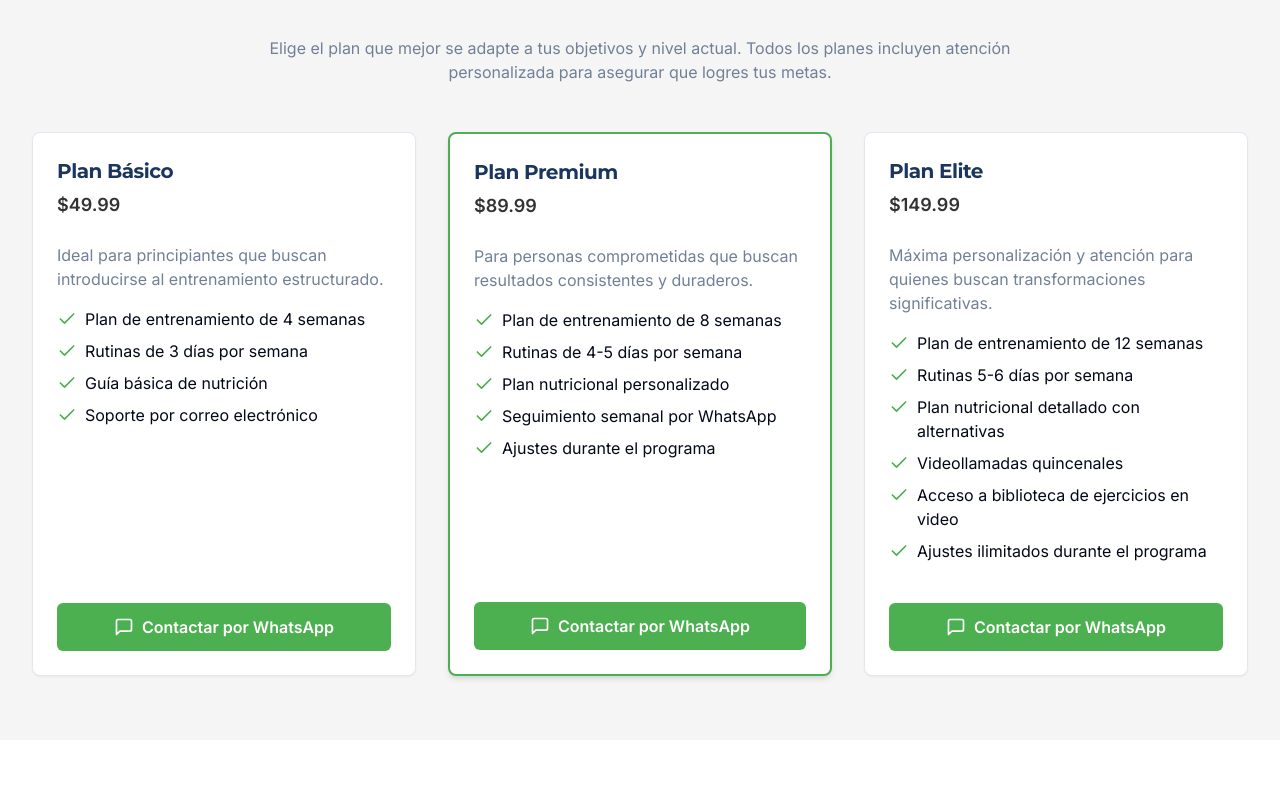
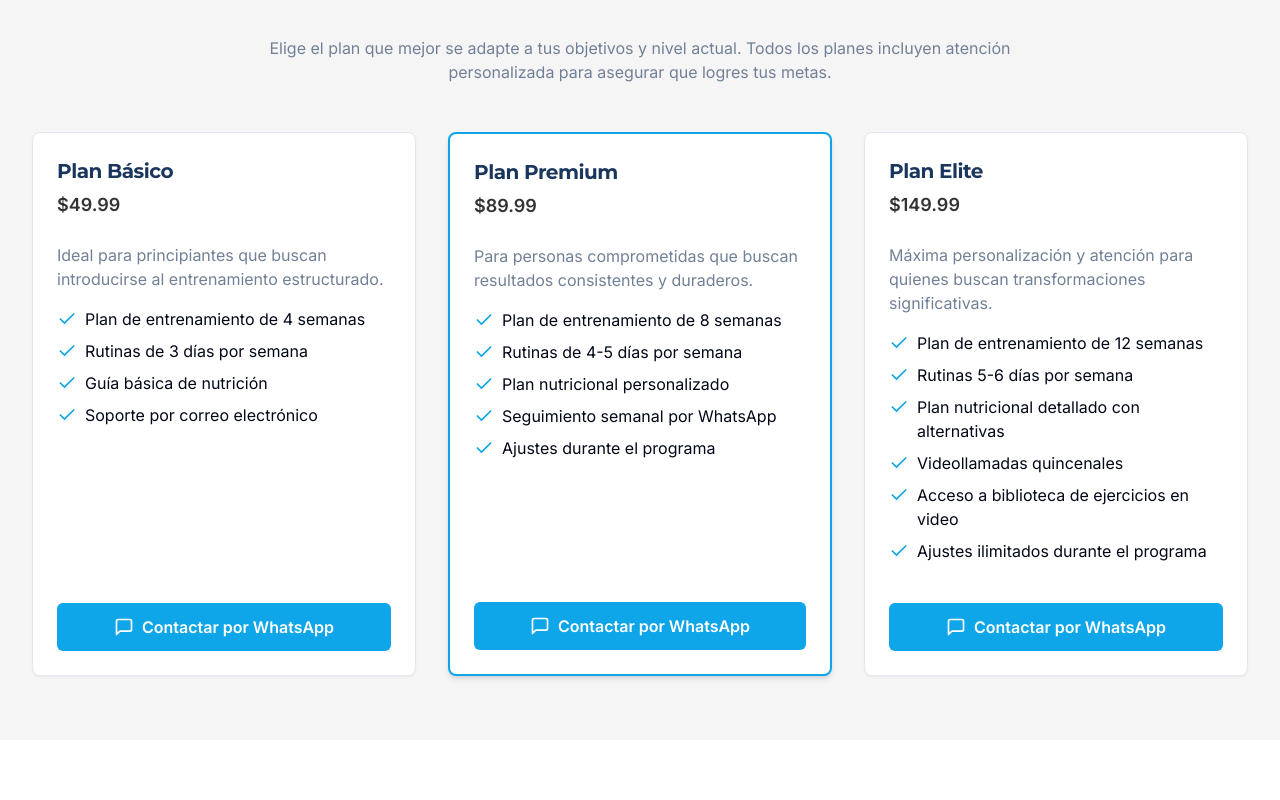
Before and after one commit to Ivorra-1996/landing-creativa, a React (Vite) app: page / in a window 1280 px wide. Shown: the part 900-1700 px from the top of the page. Built offline with nearby package versions, Linux system fonts and the light colour scheme.

Commit message:
Change accent color
Change the accent color from green to a matte blue.

```diff
--- a/tailwind.config.ts
+++ b/tailwind.config.ts
@@ -1,4 +1,3 @@
-
 import type { Config } from "tailwindcss";
 
 export default {
@@ -66,7 +65,7 @@ export default {
 				// Custom colors for fitness landing page
 				fitness: {
 					primary: '#1A365D',    // Dark blue
-					accent: '#4CAF50',     // Green
+					accent: '#0EA5E9',     // Matte blue (changed from green)
 					light: '#f5f5f5',      // Light gray
 					dark: '#333333',       // Dark gray
 					muted: '#718096',      // Muted text color
```
